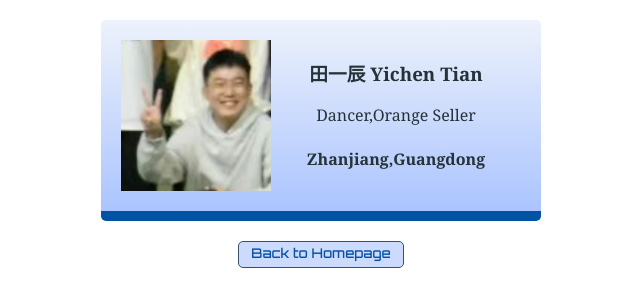
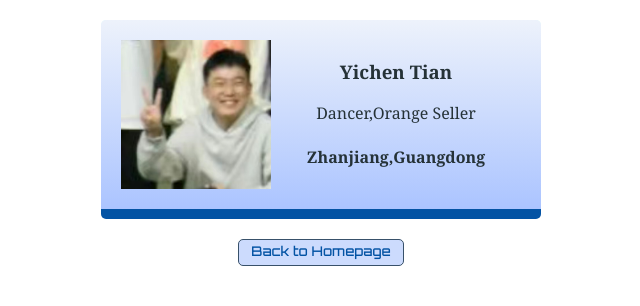
Before and after one commit to liqing89/402Homepage_TST, a plain HTML site: page mainpage/businesscard/YichenTian/index.html in a window 1280 px wide. Shown: the whole page, without its empty margins (319-959 px from the left). Drawn offline with Linux system fonts and the light colour scheme.

Commit message:
tst_240120

```diff
--- a/mainpage/businesscard/YichenTian/index.html
+++ b/mainpage/businesscard/YichenTian/index.html
@@ -8,7 +8,7 @@
         <div class="card">
             <img class="avatar" src="tyc.jpg">
             <div >
-                <h3>田一辰 Yichen Tian</h3>
+                <h3>Yichen Tian</h3>
                 <p>Dancer,Orange Seller</p>
                 <h4>Zhanjiang,Guangdong</h4>
             </div>
```
